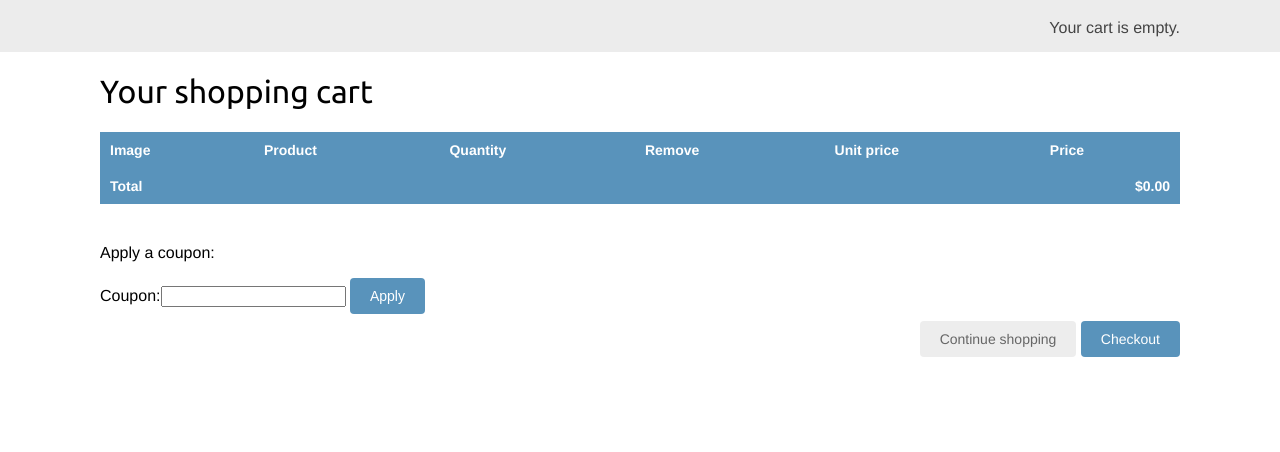
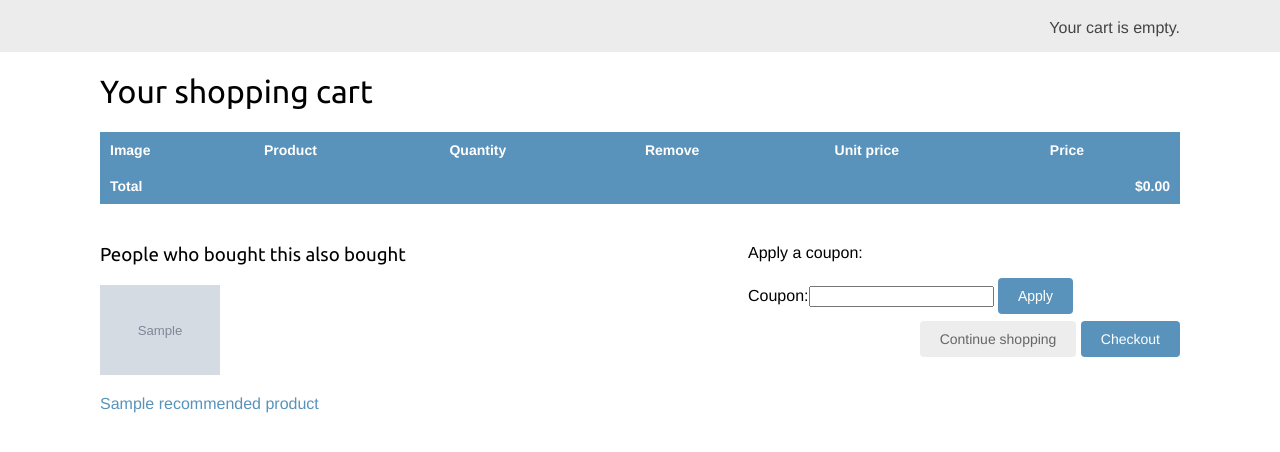
Before and after one commit to lwairore/mulla-shop, a Django app: template cart/templates/cart/detail.html in a window 1280 px wide. Shown: the part 46-498 px from the top of the page. Run offline with Django 3.2, Linux system fonts and the light colour scheme; tables that the repository leaves empty hold one stand-in row (values such as "Sample post"); the template is opened without the code that fills it: values that come from a table or form of the project are taken from there, most other values are stand-ins (such as "Sample title", 1, 10 or a date in 2020); grey boxes marked "Sample" are stand-in pictures; parts of the project's set-up code (start-up, migrations or seed data) failed here and were passed over.

Commit message:
- Display aggregated product recommendations for the items in the cart.

```diff
--- a/cart/templates/cart/detail.html
+++ b/cart/templates/cart/detail.html
@@ -71,6 +71,20 @@
 
     </tbody>
 </table>
+{% if recommended_products %}
+<div class="recommendations cart">
+    <h3>{% trans "People who bought this also bought" %}</h3>
+    {% for p in recommended_products %}
+    <div class="item">
+        <a href="{{ p.get_absolute_url }}">
+            <img src="{% if p.image %}{{ p.image.url }}{% else %}
+          {% static "img/no_image.png" %}{% endif %}">
+        </a>
+        <p><a href="{{ p.get_absolute_url }}">{{ p.name }}</a></p>
+    </div>
+    {% endfor %}
+</div>
+{% endif %}
 <p>{% trans 'Apply a coupon' %}:</p>
 <form action="{% url "coupons:apply" %}" method="post">
     {{coupon_apply_form}}
```
